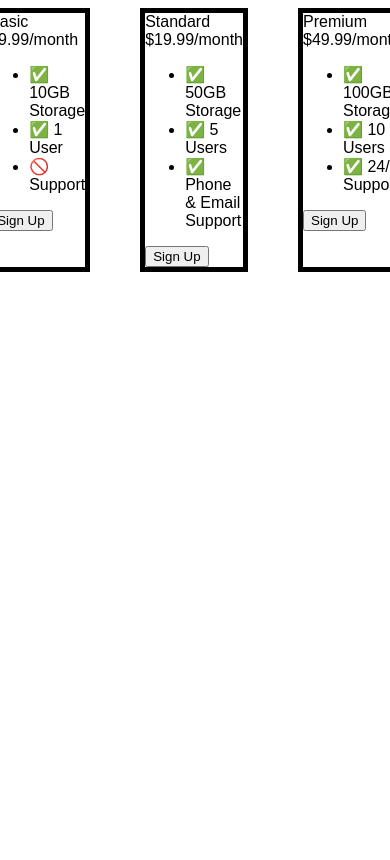
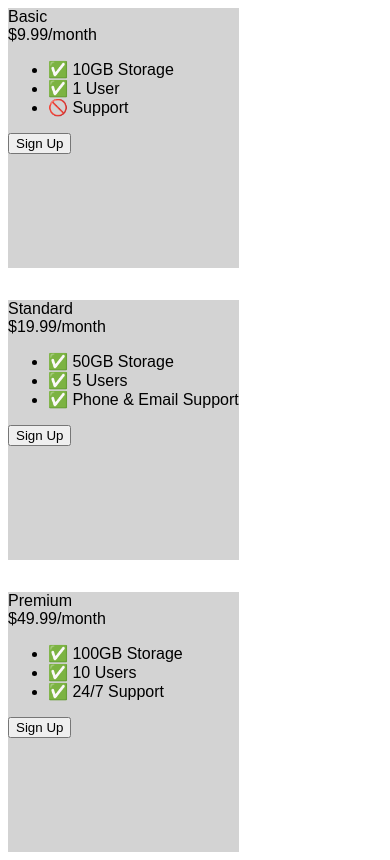
Before and after one commit to SaraWolfe89/portfolio, a plain HTML site: page Html.Protfolio/CSS Training Files/Flex/Flex Project.html in a window 390 px wide. Drawn offline with Linux system fonts and the light colour scheme; a web font is replaced by a local one.

Commit message:
Add files via upload

```diff
--- a/Html.Protfolio/CSS Training Files/Flex/Flex Project.html
+++ b/Html.Protfolio/CSS Training Files/Flex/Flex Project.html
@@ -14,15 +14,26 @@
     /* Hint: What can you do with a media query and flexbox? */
     @media (max-width: 1250px) {
 
-    }
 
+/*
     .pricing-container {
         display: flex;
         gap: 50px;
         justify-content: center;
     }
+*/
+
+.pricing-container {
+    display: inline-flex;
+    flex-direction: column;
+    height: 100vh;
+    gap: 2rem;
+}
+    }
+
 .pricing-plan {
-    border: 5px solid black;
+    flex: 1;
+    background-color: lightgrey;
 }
   </style>
 </head>
```
